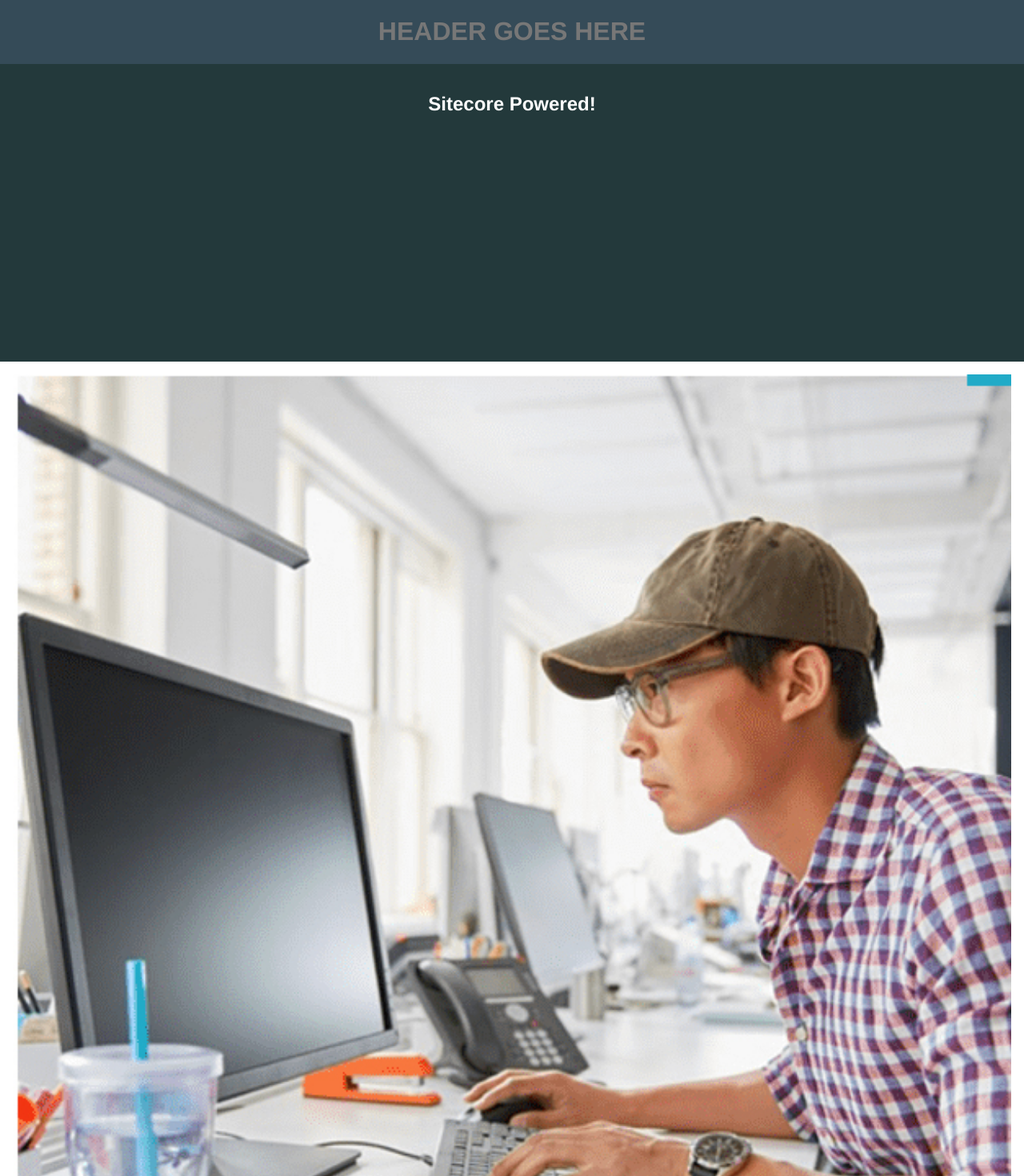
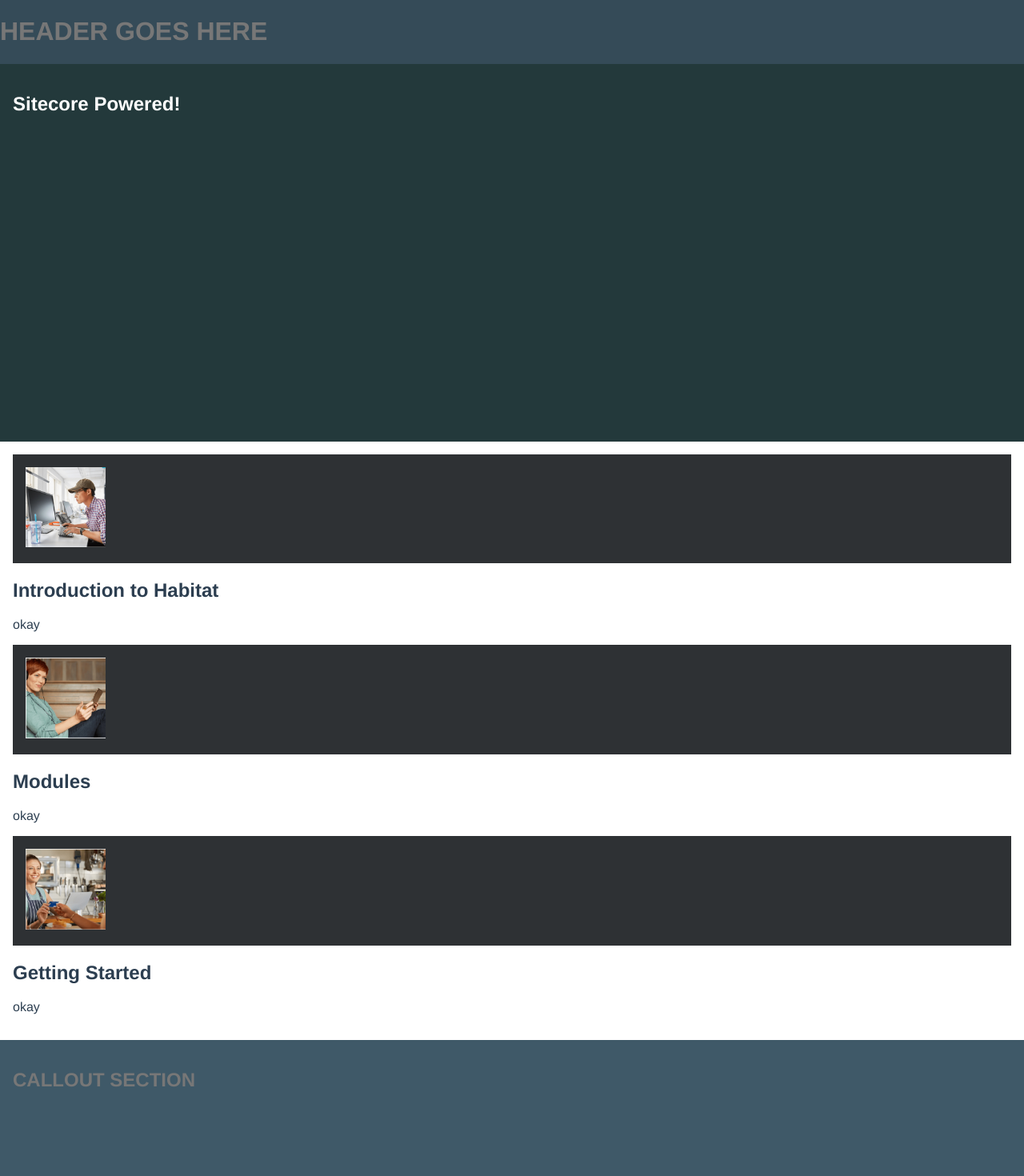
Before and after one commit to adambezemek/xc-code-challenge, a Vue app: page / in a window 1280 px wide. Shown: the top 1470 px of the page at 80% size. Built offline with nearby package versions, Linux system fonts and the light colour scheme.

Commit message:
Confirming Draggable images
Images can be dragged and swapped now.

```diff
--- a/src/App.vue
+++ b/src/App.vue
@@ -34,6 +34,15 @@ $ltgray: #777777;
 $gray: #2e3134;
 $white: #ffffff;
 
+@mixin breakp($point) {
+  @if $point == desktoplg { // 1120px
+    @media (min-width: 70rem) { @content; }
+  }
+  @else if $point == tabletmd { // 600px
+    @media (min-width: 37.5rem)  { @content; }
+  }
+}
+
 body {
   margin: 0;
 }
@@ -41,7 +50,6 @@ body {
   font-family: 'Avenir', Helvetica, Arial, sans-serif;
   -webkit-font-smoothing: antialiased;
   -moz-osx-font-smoothing: grayscale;
-  text-align: center;
   color: #2c3e50;
   margin-top: 5rem; // see header height
 }
@@ -63,7 +71,27 @@ section {
   &.carousel {
     background: $green;
     color: $white;
-    min-height: 340px;
+    min-height: 220px;
+
+    @include breakp(tabletmd) {
+        min-height: 380px;
+    }
+    @include breakp(desktoplg) {
+        min-height: 440px;
+    }
+
+  }
+
+  &.swapimg {
+    background: $gray;
+
+    img {
+      @include breakp(tabletmd) {
+        max-width: 100px;
+      }
+
+    }
+
   }
 
   &.callout {
--- a/src/components/PageCarousel.vue
+++ b/src/components/PageCarousel.vue
@@ -12,3 +12,7 @@ export default {
   }
 }
 </script>
+
+<style scoped>
+
+</style>
--- a/src/components/SwapSection.vue
+++ b/src/components/SwapSection.vue
@@ -1,33 +1,35 @@
 <template>
   <section class="hello">
-    <div>
-      <img :src="photos[0].src"/>
-      <h2>Introduction to Habitat</h2>
-      <p>Sitecore Habitat is a range of sites Sitecore Habitat is a range of sites Sitecore Habitat is a range of sites</p>
-      <p>Sitecore Habitat is a range of sites Sitecore Habitat is a range of sites</p>
-    </div>
-    <div>
-      <img :src="photos[1].src"/>
-      <h2>Modules</h2>
-      <p>Sitecore Habitat is a range of sites Sitecore Habitat is a range of sites</p>
-    </div>
-    <div>
-      <img :src="photos[2].src"/>
-      <h2>Getting Started</h2>
-      <p>Sitecore Habitat is a range of sites Sitecore Habitat is a range of sites</p>
-    </div>
+
+    <draggable v-model="photos">
+      <transition-group>
+        <div class="" v-for="item in photos" :key="item.name">
+          <section class="swapimg">
+            <img :src="item.src"/>
+          </section>
+          <h2>{{ item.name}}</h2>
+            <p>okay</p>
+        </div>
+      </transition-group>
+    </draggable>
+
   </section>
 </template>
 
 <script>
+import draggable from 'vuedraggable'
+
 export default {
   name: 'SwapSection',
+  components: {
+    draggable,
+  },
   data: function () {
     return {
       photos: [
-        { name: 'photo1', src: require('../assets/compguy.jpg') },
-        { name: 'photo2', src: require('../assets/tabletlady.jpg') },
-        { name: 'photo3', src: require('../assets/cardlady.jpg') }
+        { name: 'Introduction to Habitat', src: require('../assets/compguy.jpg') },
+        { name: 'Modules', src: require('../assets/tabletlady.jpg') },
+        { name: 'Getting Started', src: require('../assets/cardlady.jpg') }
 
       ]
 
```
